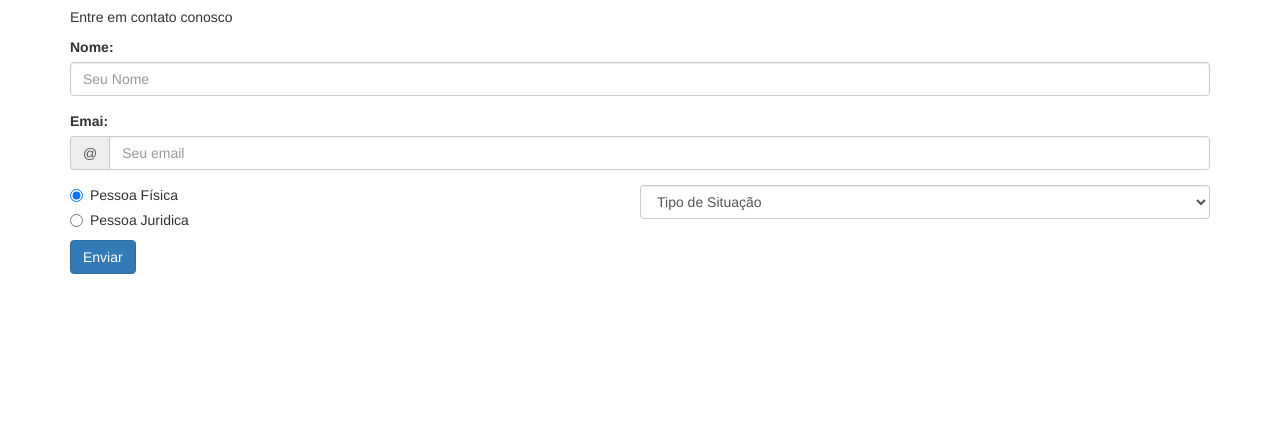
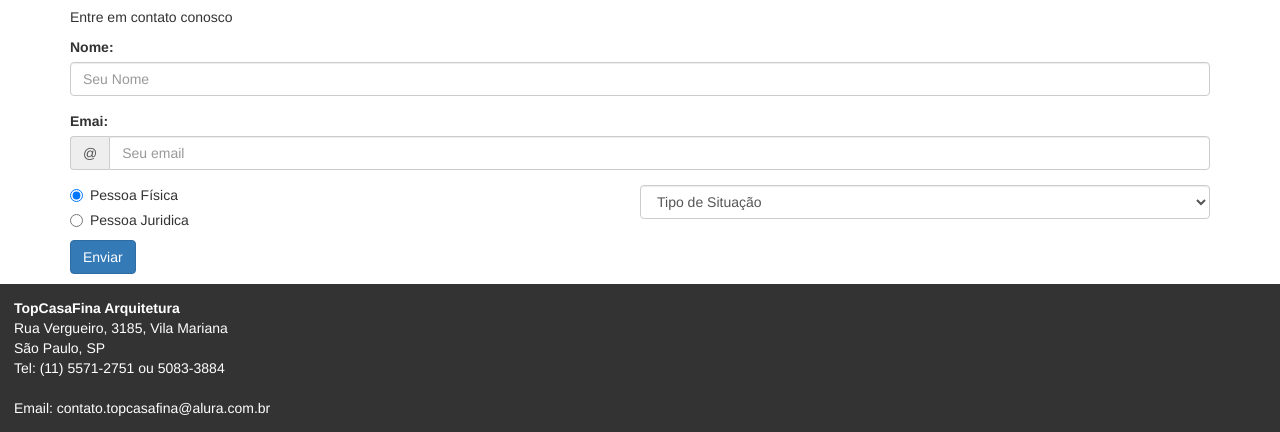
Before and after one commit to brunomorello/bootstrap-template, a plain HTML site: page index.html in a window 1280 px wide. Shown: the part 5552-5984 px from the top of the page. Before the commit the page ends 5826 px from the top, so only its background shows below. Drawn offline with Linux system fonts and the light colour scheme.

Commit message:
footed added

```diff
--- a/index.html
+++ b/index.html
@@ -248,5 +248,18 @@
 	</form>
 </section>
 
+<footer>
+	<address>
+		<strong>TopCasaFina Arquitetura</strong><br>
+		Rua Vergueiro, 3185, Vila Mariana <br>
+    	São Paulo, SP <br>
+    	Tel: (11) 5571-2751 ou 5083-3884 <br>
+	</address>
+
+	<address>
+		Email: contato.topcasafina@alura.com.br</a>
+	</address>
+</footer>
+
 </body>
 </html>
--- a/style.css
+++ b/style.css
@@ -21,3 +21,14 @@
 .contato-grupo-radio .radio:first-child {
 	margin-top: 0;
 }
+
+footer {
+	margin-top: 10px;
+	padding: 1em;
+	background-color: #333;
+	color: #FFF;
+}
+
+footer address:last-child {
+	margin-bottom: 0;
+}
```
